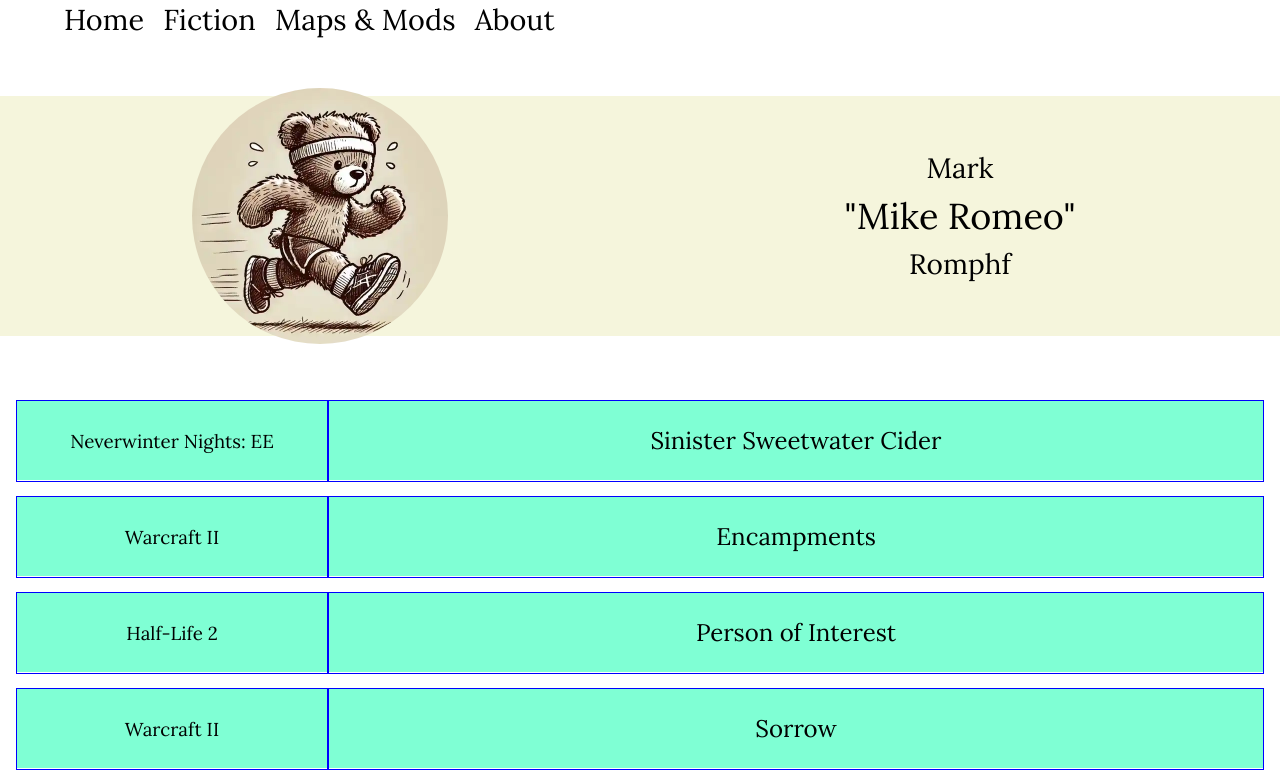
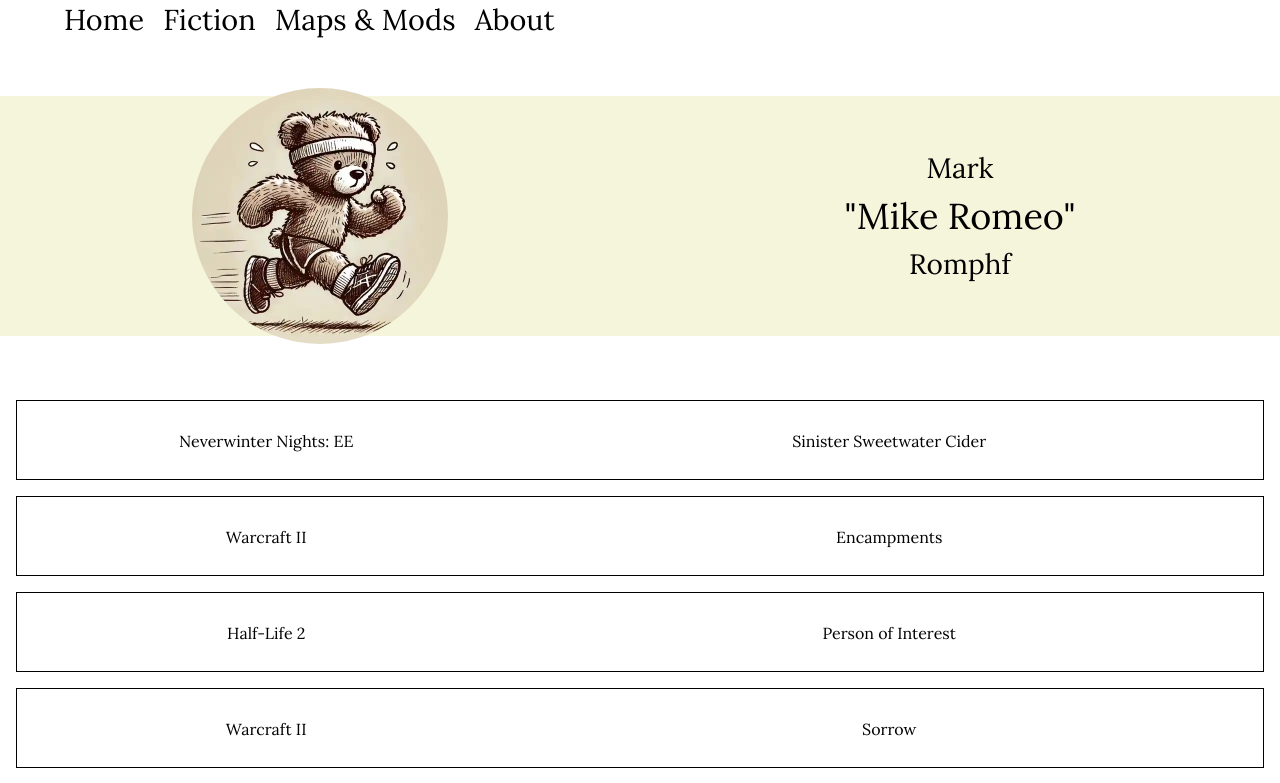
Before and after one commit to mromphf/website, a Vue app: page / in a window 1280 px wide. Shown: the top 783 px of the page. Built offline with nearby package versions, Linux system fonts and the light colour scheme.

Commit message:
Working on Ticket styles.

```diff
--- a/src/assets/main.css
+++ b/src/assets/main.css
@@ -59,8 +59,7 @@ a:visited {
 
 .content-card {
     align-items: center;
-    background-color: aquamarine;
-    border: 1px solid blue;
+    border: 1px solid black;
     display: flex;
     height: 5rem;
     justify-content: center;
--- a/src/components/Ticket.vue
+++ b/src/components/Ticket.vue
@@ -25,11 +25,11 @@ export default {
 <template>
   <article class="content-card">
     <section>
-      <h3><a :href="subreference">{{ product }}</a></h3>
+      <a :href="subreference">{{ product }}</a>
     </section>
 
     <section>
-      <h2><a :href="reference">{{ title }}</a></h2>
+      <a :href="reference">{{ title }}</a>
     </section>
   </article>
 </template>
@@ -38,32 +38,20 @@ export default {
 
 a {
   text-decoration: none;
+  line-height: 5rem;
+  overflow: hidden;
+  text-align: center;
+  text-overflow: clip;
+  white-space: nowrap;
 }
 
-h2 a:hover, h3 a:hover {
-  color: yellow;
-}
-
-a:visited {
-  color: blue
+a:hover{
+  color: #555555;
 }
 
 .content-card {
-  border: none;
   display: grid;
-  grid-template-columns: 1fr 3fr;
-}
-
-section {
-  border: 1px solid blue;
-}
-
-h2, h3 {
-  line-height: 5rem;
-  overflow: hidden;
-  text-align: center;
-  text-overflow: ellipsis;
-  white-space: nowrap;
+  grid-template-columns: 2fr 3fr;
 }
 
 </style>
```
